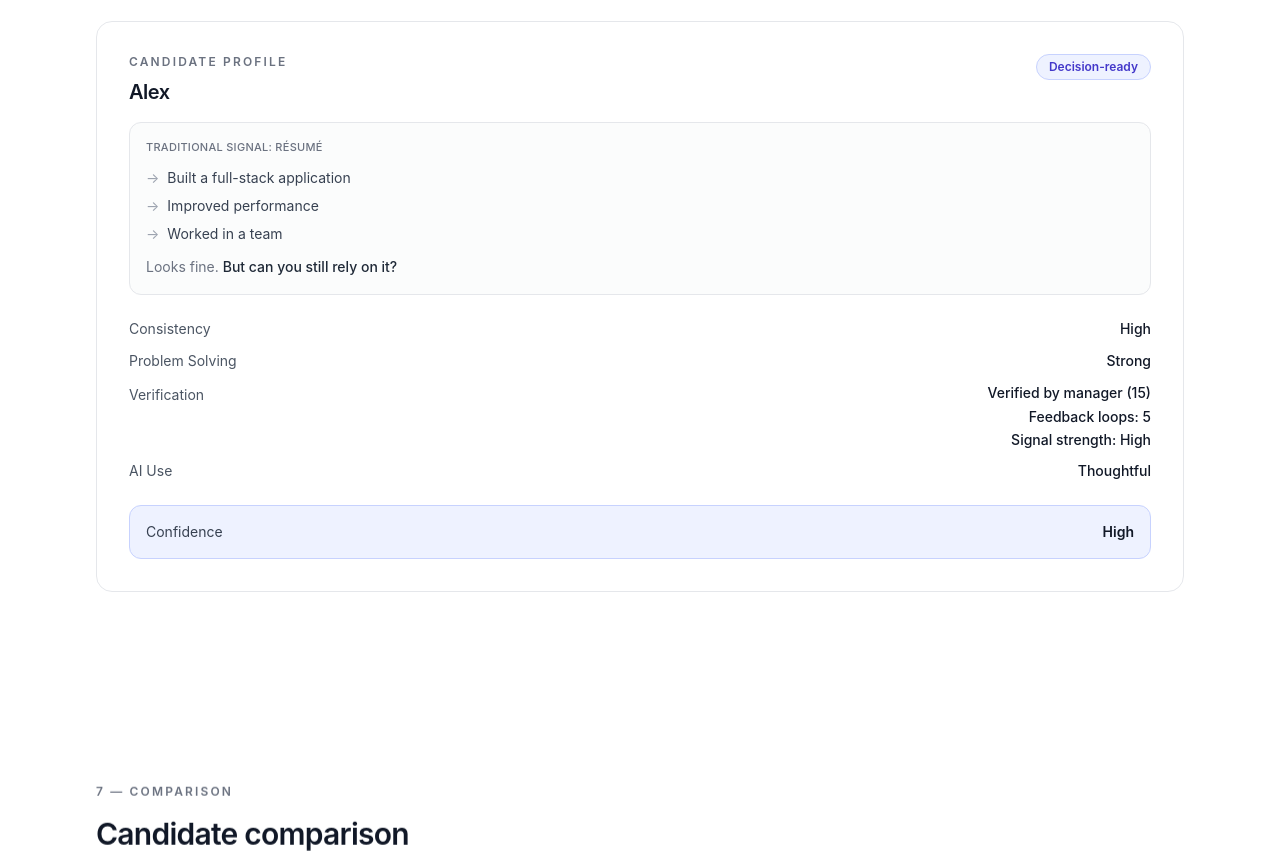
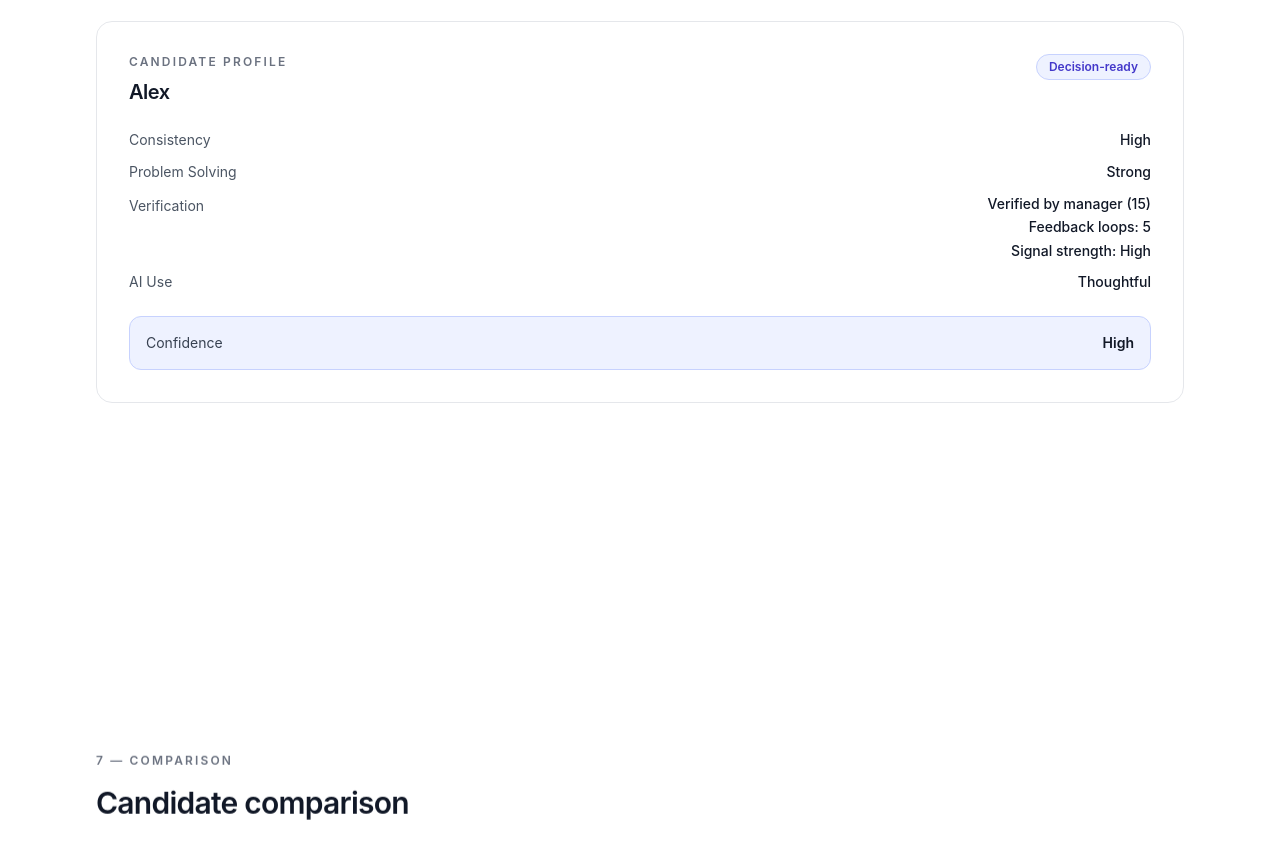
Before and after one commit to wowno1090858718/risevault-mvp, a Next.js app: page / in a window 1280 px wide. Shown: the part 2700-3560 px from the top of the page. Built offline with nearby package versions, Linux system fonts and the light colour scheme.

Commit message:
update landing

```diff
--- a/app/LandingPage.tsx
+++ b/app/LandingPage.tsx
@@ -377,30 +377,6 @@ function DecisionCardAnimated({ active = true }: { active?: boolean }) {
         <div className="rounded-full border border-indigo-200 bg-indigo-50 px-3 py-1 text-xs font-semibold text-indigo-700">
           Decision-ready
         </div>
-      </div>
-
-      <div className="mt-4 rounded-xl border border-gray-200 bg-gray-50/60 p-4">
-        <div className="text-[11px] font-medium uppercase tracking-wide text-gray-500">
-          Traditional signal: Résumé
-        </div>
-        <ul className="mt-3 space-y-2 text-sm text-gray-700">
-          <li className="flex gap-2">
-            <span className="text-gray-400">→</span>
-            <span>Built a full-stack application</span>
-          </li>
-          <li className="flex gap-2">
-            <span className="text-gray-400">→</span>
-            <span>Improved performance</span>
-          </li>
-          <li className="flex gap-2">
-            <span className="text-gray-400">→</span>
-            <span>Worked in a team</span>
-          </li>
-        </ul>
-        <p className="mt-3 text-sm leading-relaxed text-gray-500">
-          Looks fine.{' '}
-          <span className="font-medium text-gray-800">But can you still rely on it?</span>
-        </p>
       </div>
 
       <div className="mt-6 space-y-3">
```
